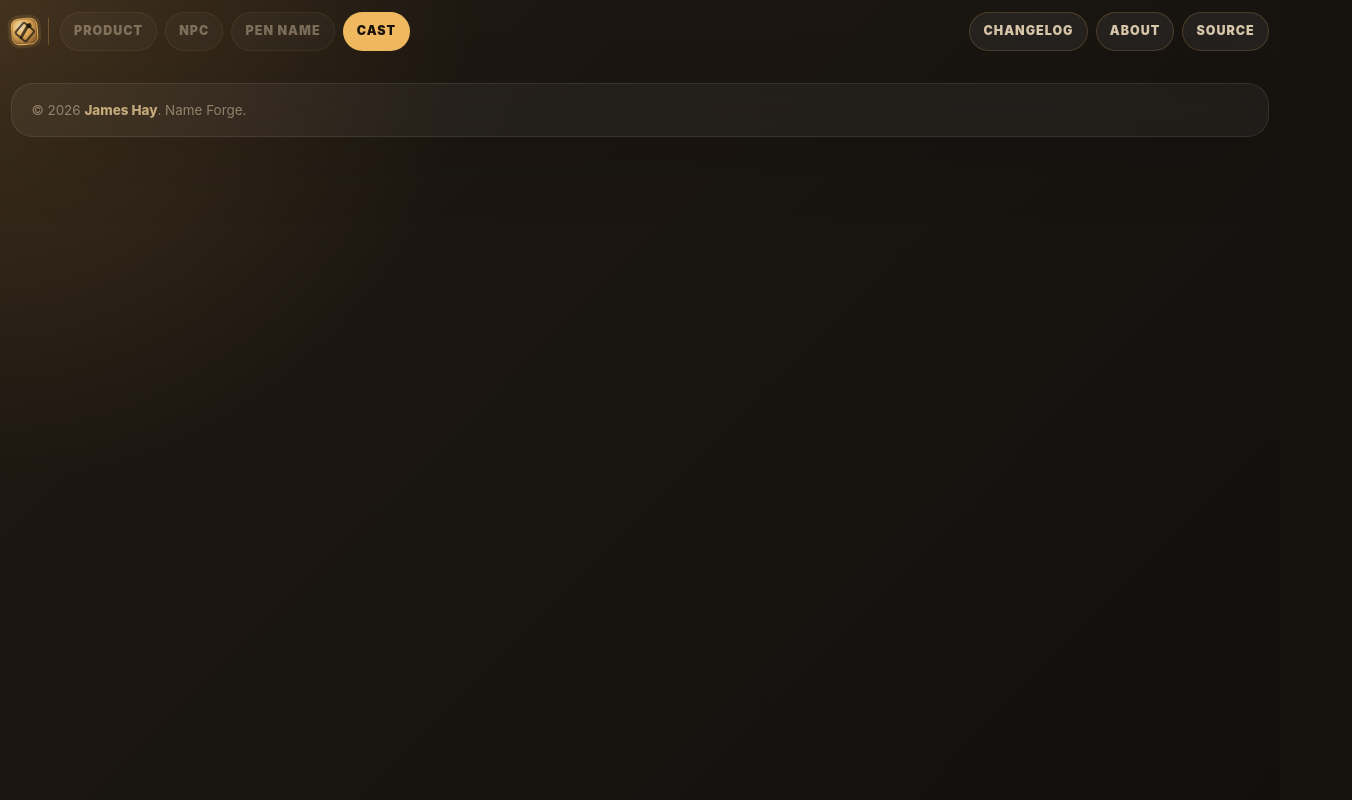
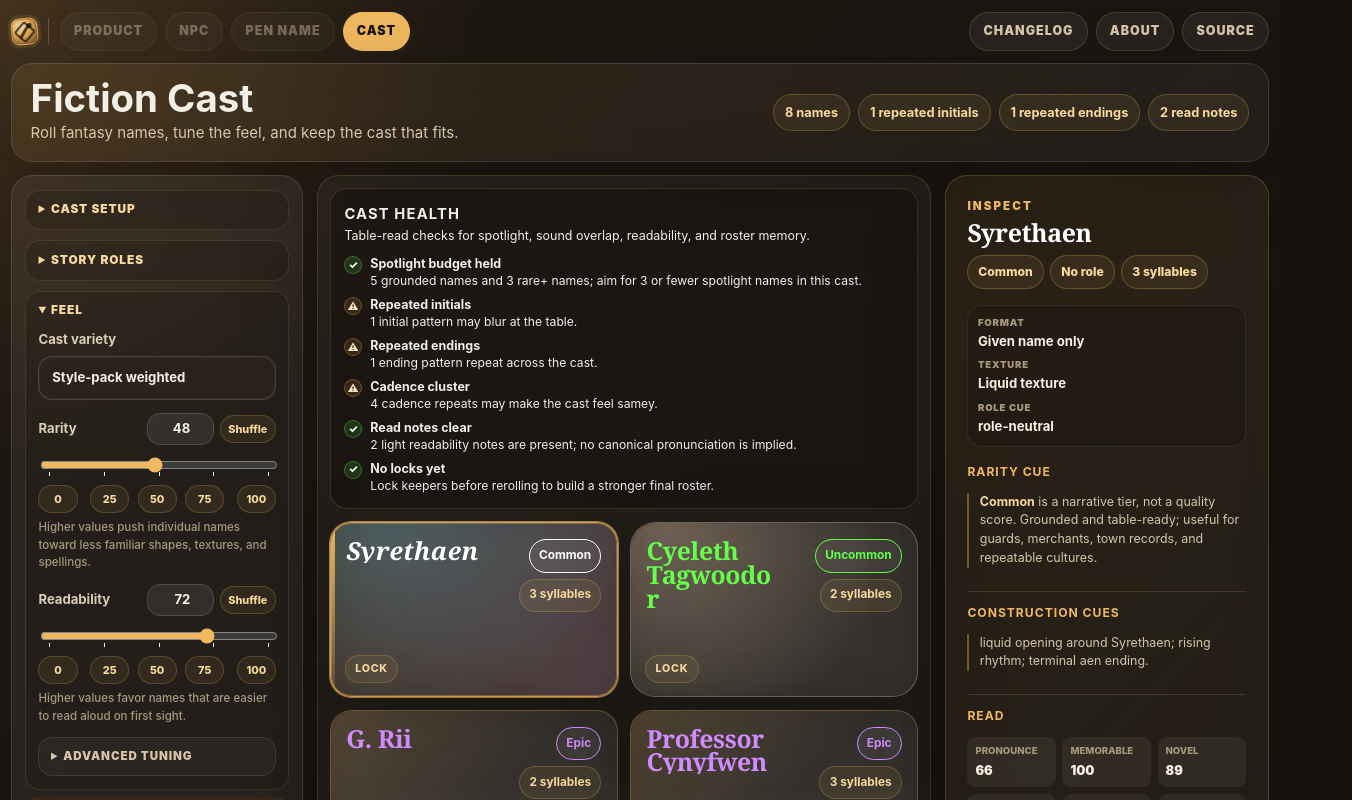
Before and after one commit to jaahay/name-forge, a React (Vite) app: page / in a window 1280 px wide. Shown: the top 800 px of the page, 1352 px wide, since content can reach past the window. Built offline with nearby package versions, Linux system fonts and the light colour scheme.

Commit message:
Restore generator view without brief controls

```diff
--- a/src/ui/GeneratorView.tsx
+++ b/src/ui/GeneratorView.tsx
@@ -1,3 +1,39 @@
-export function GeneratorView() {
-  return null;
+import type { FormEvent } from 'react';
+import { rarityDistributionOptions } from '../engine/rarity';
+import { castRolePresetOptions, roleInfluenceOptions } from '../engine/roles';
+import type { CastRolePresetKind, GeneratedEnsemble, GenerationSettings, NameFormatKind, RarityDistributionPresetKind, RoleInfluenceLevel, StylePackSummary } from '../engine/types';
+import { CastHealthPanel } from './CastHealth';
+import type { NamingModeConfig } from './modes';
+import { NameCard } from './NameCard';
+import { NameInspector } from './NameInspector';
+import { advancedScoreControls, primaryScoreControls, type ControlKey } from './presentation';
+import { ScoreControl } from './ScoreControl';
+
+interface GeneratorViewProps { mode: NamingModeConfig; stylePacks: StylePackSummary[]; settings: GenerationSettings; ensemble: GeneratedEnsemble; lockedNameIds: Set<string>; onUpdateSetting: <K extends keyof GenerationSettings>(key: K, value: GenerationSettings[K]) => void; onGenerate: (event?: FormEvent) => void; onRandomizeSliders: () => void; onRandomizeSlider: (key: ControlKey) => void; onToggleLockedName: (id: string) => void; onClearLockedNames: () => void; }
+
+const formatOptions: Array<{ value: NameFormatKind; label: string }> = [
+  { value: 'mixed', label: 'Mixed cast formats' },
+  { value: 'given-only', label: 'Given name only' },
+  { value: 'given-family', label: 'Given + family' },
+  { value: 'initials-family', label: 'Initials + family' },
+  { value: 'title-name', label: 'Title + name' },
+  { value: 'epithet-place', label: 'Epithet/place-style' },
+];
+
+function clampCastSize(value: number): number { return Number.isNaN(value) ? 1 : Math.max(1, Math.min(24, Math.round(value))); }
+function titleCaseLabel(value: string): string { return value.split(' ').map((part) => part.charAt(0).toUpperCase() + part.slice(1)).join(' '); }
+
+export function GeneratorView({ mode, stylePacks, settings, ensemble, lockedNameIds, onUpdateSetting, onGenerate, onRandomizeSliders, onRandomizeSlider, onToggleLockedName, onClearLockedNames }: GeneratorViewProps) {
+  const castSize = clampCastSize(settings.castSize);
+  const selectedName = ensemble.names[0];
+  const lockedCount = lockedNameIds.size;
+  return <>
+    <section className="hero panel app-header"><div><h1>{titleCaseLabel(mode.label)}</h1><p className="hero-copy">Roll fantasy names, tune the feel, and keep the cast that fits.</p></div><div className="hero-stats" aria-label="Generation summary"><span>{ensemble.names.length} names</span><span>{ensemble.diagnostics.repeatedInitials} repeated initials</span><span>{ensemble.diagnostics.repeatedEndings} repeated endings</span><span>{ensemble.diagnostics.readabilityIssues} read notes</span>{lockedCount > 0 ? <span>{lockedCount} locked</span> : null}</div></section>
+    <section className="workspace workbench"><form className="controls panel" onSubmit={(event) => onGenerate(event)}>
+      <details className="control-section"><summary>Cast setup</summary><div className="control-section-body"><label><span>{mode.shortLabel} size</span><input type="number" min="1" max="24" value={castSize} onChange={(event) => onUpdateSetting('castSize', clampCastSize(Number(event.target.value)))} /></label><label><span>Style pack</span><select value={settings.stylePackId} onChange={(event) => onUpdateSetting('stylePackId', event.target.value)}>{stylePacks.map((pack) => <option key={pack.id} value={pack.id}>{pack.label}</option>)}</select></label><label><span>Name format</span><select value={settings.nameFormat ?? 'given-only'} onChange={(event) => onUpdateSetting('nameFormat', event.target.value as NameFormatKind)}>{formatOptions.map((option) => <option key={option.value} value={option.value}>{option.label}</option>)}</select></label></div></details>
+      <details className="control-section"><summary>Story roles</summary><div className="control-section-body"><label><span>Cast role mix</span><select value={settings.rolePreset ?? 'none'} onChange={(event) => onUpdateSetting('rolePreset', event.target.value as CastRolePresetKind)}>{castRolePresetOptions.map((option) => <option key={option.value} value={option.value}>{option.label}</option>)}</select></label><label><span>Role influence</span><select value={settings.roleInfluence ?? 'off'} onChange={(event) => onUpdateSetting('roleInfluence', event.target.value as RoleInfluenceLevel)}>{roleInfluenceOptions.map((option) => <option key={option.value} value={option.value}>{option.label}</option>)}</select></label></div></details>
+      <details className="control-section" open><summary>Feel</summary><div className="control-section-body"><label><span>Cast variety</span><select value={settings.rarityDistribution ?? 'style-pack'} onChange={(event) => onUpdateSetting('rarityDistribution', event.target.value as RarityDistributionPresetKind)}>{rarityDistributionOptions.map((option) => <option key={option.value} value={option.value}>{option.label}</option>)}</select></label>{primaryScoreControls.map((control) => <ScoreControl key={control.key} control={control} value={Number(settings[control.key])} onChange={(key, value) => onUpdateSetting(key, value)} onRandomize={onRandomizeSlider} />)}<details className="slot-overrides"><summary>Advanced tuning</summary><div className="control-section-body">{advancedScoreControls.map((control) => <ScoreControl key={control.key} control={control} value={Number(settings[control.key])} onChange={(key, value) => onUpdateSetting(key, value)} onRandomize={onRandomizeSlider} />)}</div></details></div></details>
+      <div className="actions" aria-label="Generation actions"><button type="submit">Generate</button><button type="button" className="secondary" onClick={onRandomizeSliders}>Shuffle feel</button>{lockedCount > 0 ? <p className="lock-status">{lockedCount} locked. <button type="button" className="anchor-button" onClick={onClearLockedNames}>Clear</button></p> : null}</div>
+    </form><section className="output" aria-live="polite">{ensemble.names.length > 0 ? <div className="results-layout inspector-rail-layout"><section className="roster-panel panel" aria-label="Name roster"><CastHealthPanel ensemble={ensemble} lockedNameIds={lockedNameIds} /><div className="name-grid" aria-label="Name tiles">{ensemble.names.map((name) => <NameCard key={name.id} name={name} isSelected={name.id === selectedName?.id} isLocked={lockedNameIds.has(name.id)} onSelect={() => undefined} onToggleLocked={onToggleLockedName} />)}</div></section>{selectedName ? <NameInspector name={selectedName} /> : null}</div> : <div className="empty-state panel">Generate names to fill this cast.</div>}</section></section>
+  </>;
 }
```
